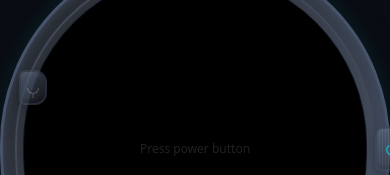
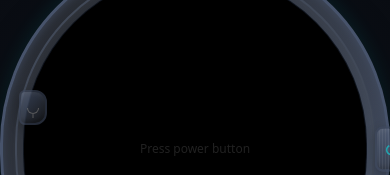
Before and after one commit to harrsh-here/round-ai-wrist, a React (Vite) app: page / in a window 390 px wide. Shown: the part 273-448 px from the top of the page. Built offline with nearby package versions, Linux system fonts and the light colour scheme.

Commit message:
Fix: Adjust mic button position
Move the microphone button to the right side of the watch, above the power button, and ensure it's attached to the frame.

```diff
--- a/src/index.css
+++ b/src/index.css
@@ -299,7 +299,7 @@
     width: 28px;
     height: 35px;
     right: -16px;
-    top: 30%;
+    top: 35%;
     background: linear-gradient(135deg,
       hsl(220 15% 45%),
       hsl(220 20% 35%),
```
